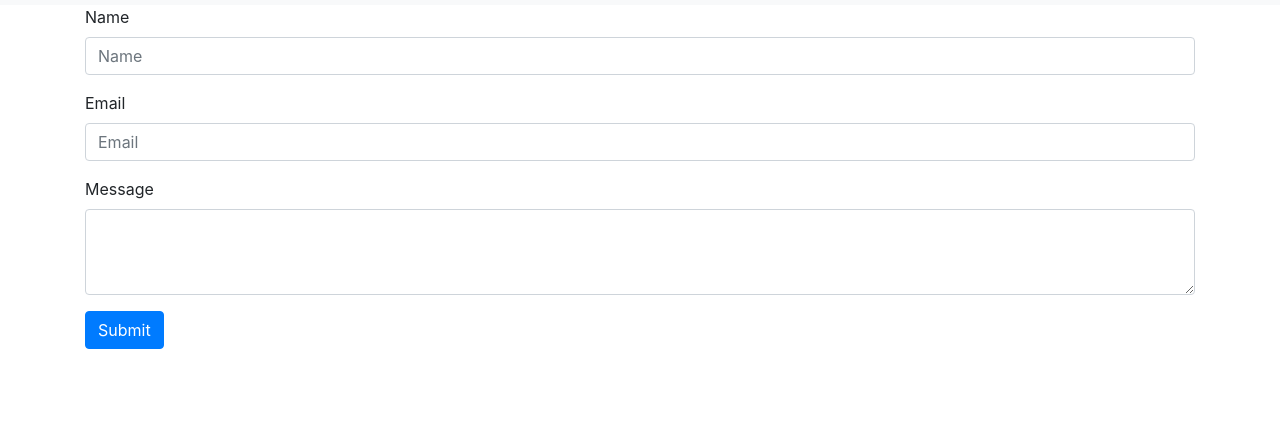
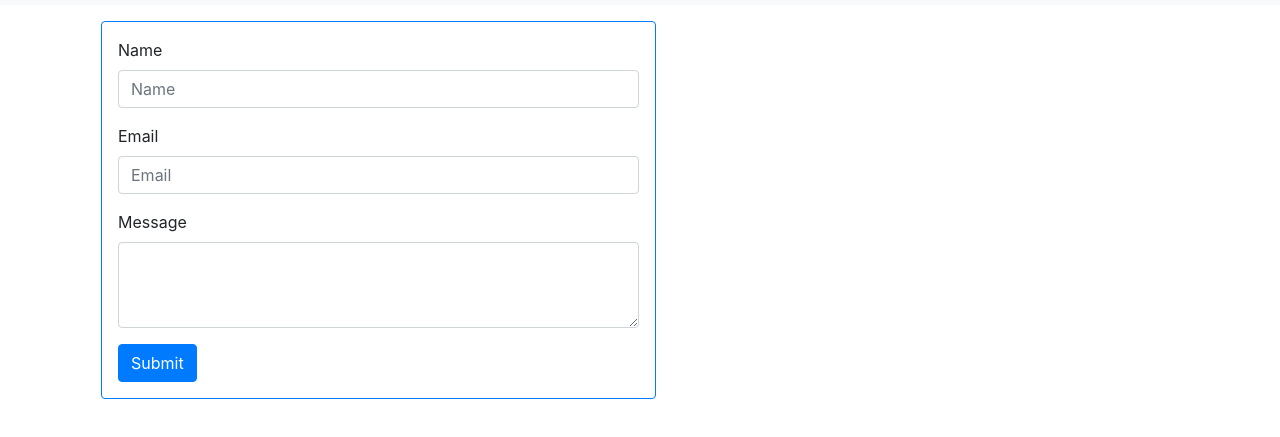
Before and after one commit to nartexyu/Bootcamp-Hw-2---Responsive-Portfolio, a plain HTML site: page contact.html in a window 1280 px wide. Shown: the part 51-488 px from the top of the page. Drawn offline with nearby package versions, Linux system fonts and the light colour scheme.

Commit message:
styled contact.html with bootstrap

```diff
--- a/contact.html
+++ b/contact.html
@@ -35,7 +35,7 @@
 <body>
 
     <div class="container">
-        <form>
+        <form class="col-xd-12 col-lg-6 m-3 p-3 border border-primary rounded">
             <div class="form-group">
                 <label for="exampleFormControlInput1">Name</label>
                 <input type="name" class="form-control" id="exampleFormControlInput1" placeholder="Name">
```
Lines whose indentation alone changed are shown as unchanged.
